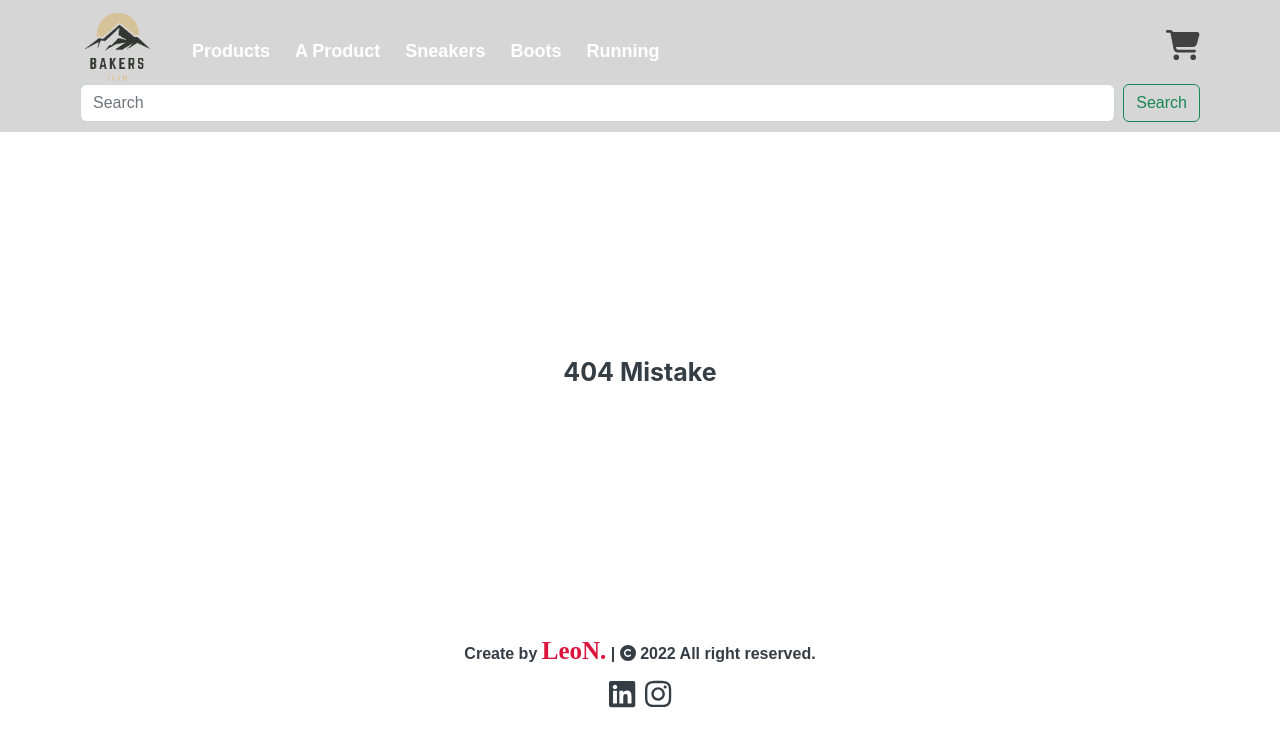
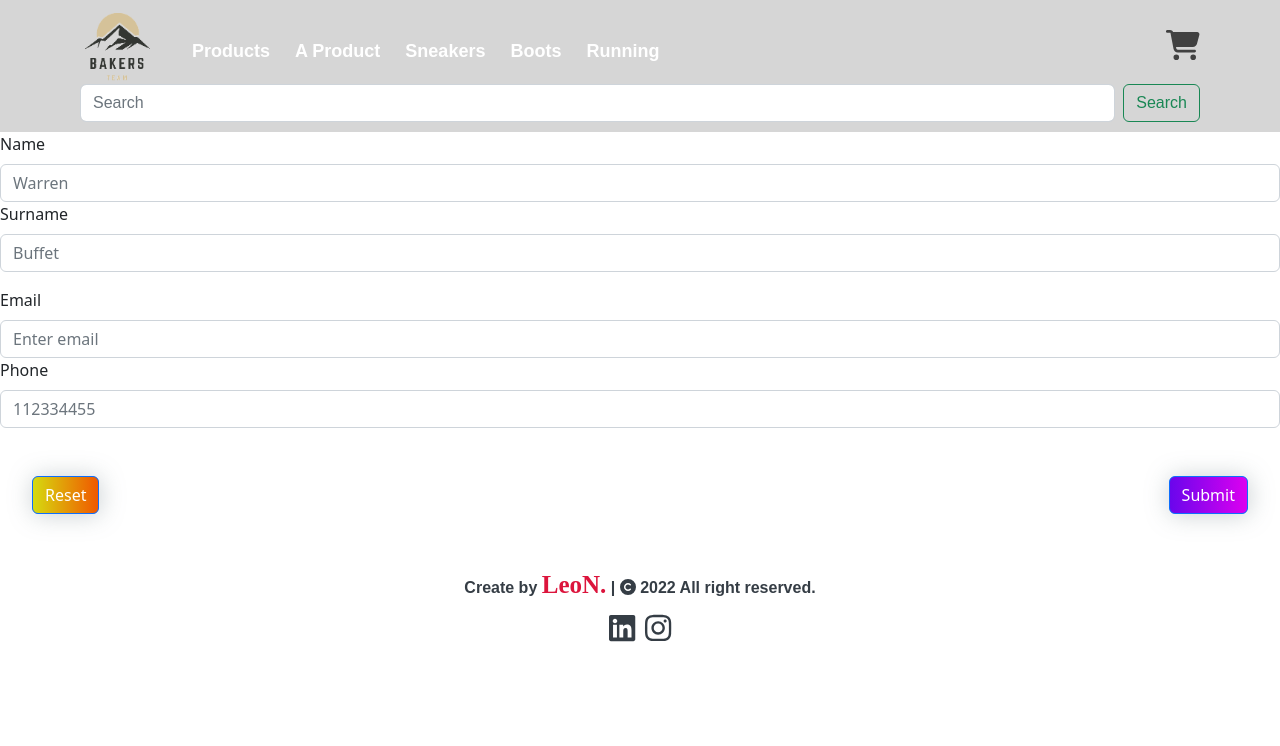
Before and after one commit to Leonumbe/ReactFinalProject-LeoNumbela, a React (Create React App) app: page /checkOut in a window 1280 px wide. Before the commit this address had no page. Shown: the top 746 px of the page. Built offline with nearby package versions, Linux system fonts and the light colour scheme.

Commit message:
se agrega funcionabilidad descontar stock sobre fireBase con exito

```diff
--- a/src/App.js
+++ b/src/App.js
@@ -10,6 +10,7 @@ import ItemListContainer from './components/ItemListContainer/index';
 import ItemDetailContainer from './components/ItemDetailContainer/index';
 import Footer from './components/footer/footer.jsx'
 import UserForm from './components/userForm/userForm.jsx';
+import CheckOutForm from './components/userForm/checkOutForm';
 import CartView from './components/cartView/cartView.jsx';
 //toastify
 import {ToastContainer} from 'react-toastify';
@@ -40,6 +41,7 @@ function App() {
             <Route path='/category/:category' element={ <ItemListContainer greeting = {headTitle.title}/>}></Route>
             <Route path="/detail/:id" element={<ItemDetailContainer greeting = {headTitle.subtitle1} />}></Route>
             <Route path='/contacUs' element={<UserForm/>}></Route>
+            <Route path='/checkOut' element={<CheckOutForm/>}></Route>
             <Route path='/cart' element={<CartView/>}></Route>
             <Route path='*' element={<h1 className='error'>{Error.title}</h1>}></Route>
           </Routes>
--- a/src/components/userForm/checkOutForm.jsx
+++ b/src/components/userForm/checkOutForm.jsx
@@ -3,7 +3,7 @@ import { useState, useContext } from "react";
 import { cartContext } from "../../context/cartContext";
 //Import to firebase
 import firestoreDB from "../../services/firebase";
-import {addDoc, collection, } from "firebase/firestore";
+import {addDoc, collection, writeBatch, where, query, documentId, getDocs} from "firebase/firestore";
 //Boostrap
 import Form from 'react-bootstrap/Form';
 import Button from 'react-bootstrap/Button';
@@ -44,11 +44,44 @@ export default function CheckOutForm(){
          console.log(purchaseTicket);
          setUserData({Name:"", Surname:"", Email:"", Phone:"",});
 
-    const collectionRef = collection(firestoreDB, "purchaseOrders") ;
-    const docRef = await  addDoc(collectionRef, purchaseTicket);
-    setPurchaseSucess({id: docRef.id, status: true})
-    console.log(purchaseSucess)
-    //Clear()
+         const collectionRef = collection(firestoreDB, "purchaseOrders") ;
+         const docRef = await  addDoc(collectionRef, purchaseTicket);
+         setPurchaseSucess({id: docRef.id, status: true})
+         //console.log(purchaseSucess)
+         //Clear()
+
+         //ajuste de stock por writebatch
+         const collectionApiDataFull = collection(firestoreDB, "apiDataFull") ;
+         //1ro mapeo carrito por id
+         const dataIds = cart.map((item)=>item.id);
+         //genero una query para pegruntar a data los prod que tengo
+        const q = query(collectionApiDataFull, where(documentId(), "in", dataIds));
+        // guardo el write en una variable
+        let batch = writeBatch(firestoreDB)
+
+        // ahora pido la data a firebase
+        getDocs(q).then((response)=>{
+            response.docs.forEach((doc)=>{
+                //creo constante para identif id con id
+                const itemUpDate = cart.find((item)=>item.id === doc.id)
+                //console.log(itemUpDate)
+                if(doc.data().stock >= itemUpDate.count){
+                   batch.update(doc.ref,{
+                    stock: doc.data().stock - itemUpDate.count
+                   })
+                }
+                //else{
+                //     //esta condicion no se va a cumplir por el ctrol de stock en el item count
+                //     //[].push(doc.id)
+                //     alert("El producto: "+itemUpDate.id+ "no cuenta con el stock solicitado")
+                // }
+            batch.commit()
+            })
+
+
+        })
+
+
     }
 
     function handleReset(e){
```
